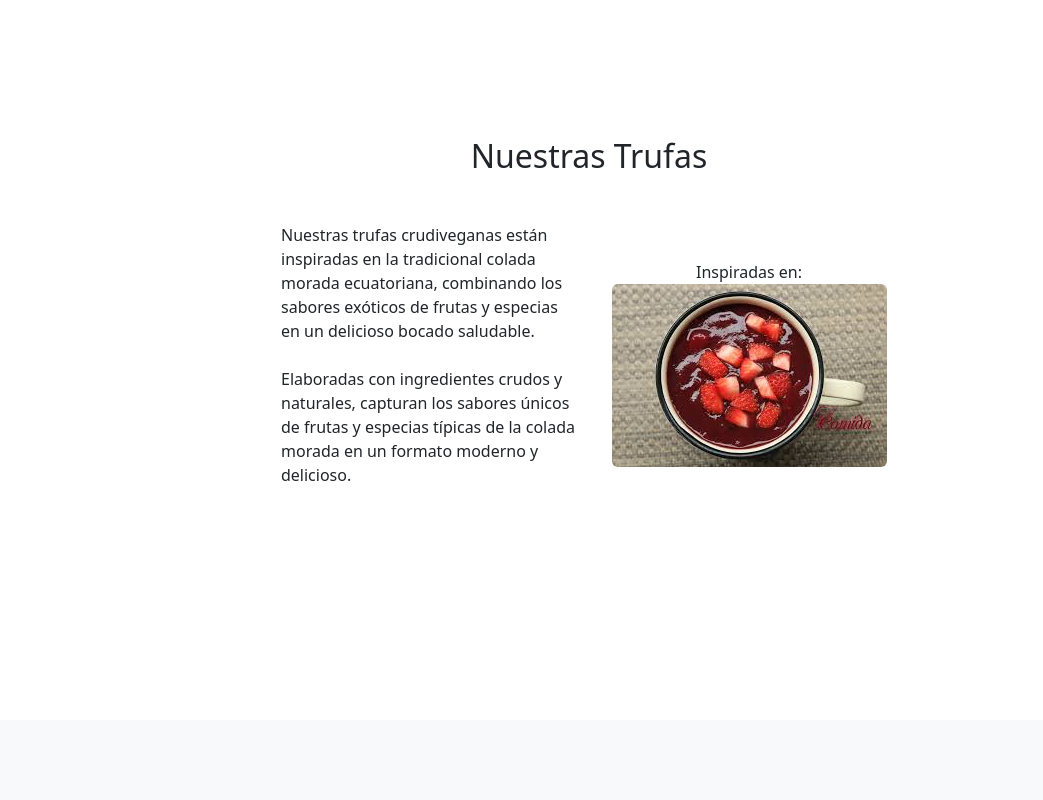
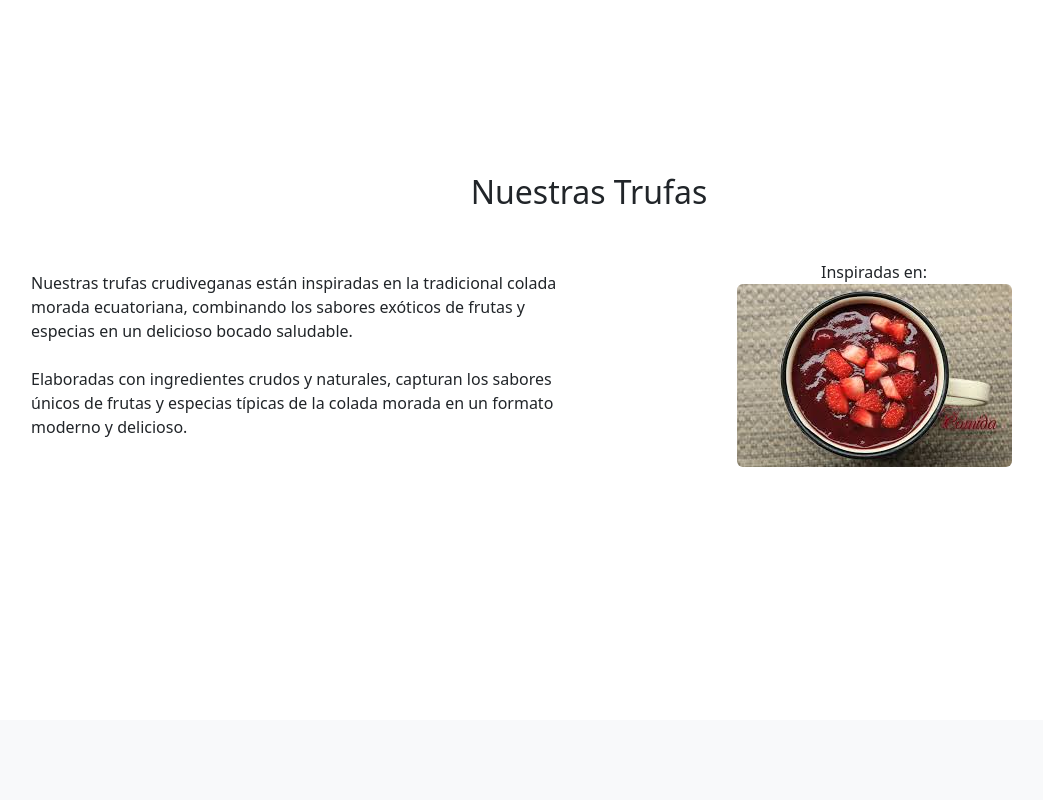
Before and after one commit to marco-unemi/Trufas-Crudiveganas, a plain HTML site: page index.html in a window 1280 px wide. Shown: the part 880-1680 px from the top of the page, without its empty margins (51-1094 px from the left). Drawn offline with Linux system fonts and the light colour scheme.

Commit message:
modificacion en la seccion product

```diff
--- a/index.html
+++ b/index.html
@@ -12,7 +12,7 @@
 <body>
 
     <nav class="navbar navbar-expand-lg bg-body-tertiary fixed-top justify-content-between shadow-lg">
-        <a class="navbar-brand mx-5" href="#">
+        <a class="navbar-brand mx-3" href="#">
             <h2>
                 Trufas crudiveganas
             </h2>
@@ -21,7 +21,7 @@
             aria-controls="navbarNavDropdown" aria-expanded="false" aria-label="Toggle navigation">
             <span class="navbar-toggler-icon"></span>
         </button>
-        <div class="collapse navbar-collapse flex-grow-0 mx-5" id="navbarNavDropdown">
+        <div class="collapse navbar-collapse flex-grow-0 mx-3" id="navbarNavDropdown">
             <ul class="navbar-nav">
                 <li class="nav-item">
                     <a class="nav-link" aria-current="page" href="#home">Home</a>
@@ -52,10 +52,10 @@
 
     <!-- Product Description -->
     <section class="sections vh-100" id="product">
-        <div class="container w-50">
+        <div class="container">
             <h2 class="text-center mb-5 font-weight-bold">Nuestras Trufas</h2>
-            <div class="row align-items-center">
-                <div class="col-md-6">
+            <div class="row align-items-center w-auto">
+                <div class="col-sm-12 col-md-6 col-lg-6">
                     <p class="mb-4">
                         Nuestras trufas crudiveganas están inspiradas en la tradicional colada morada ecuatoriana,
                         combinando los sabores exóticos de frutas y especias en un delicioso bocado saludable.
@@ -65,8 +65,9 @@
                         típicas de la colada morada en un formato moderno y delicioso.
                     </p>
                 </div>
-                <div class="col-md-6 text-center">
-                    <span>Inspiradas en:</span>
+                <div class="col-sm-12 col-md-6 col-lg-6 text-center">
+                    <span class="text-center">Inspiradas en:</span>
+                    <br>
                     <img src="./img/colada-morada.jpeg" alt="Trufas crudiveganas de colada morada"
                         class="img-fluid rounded">
                 </div>
```
